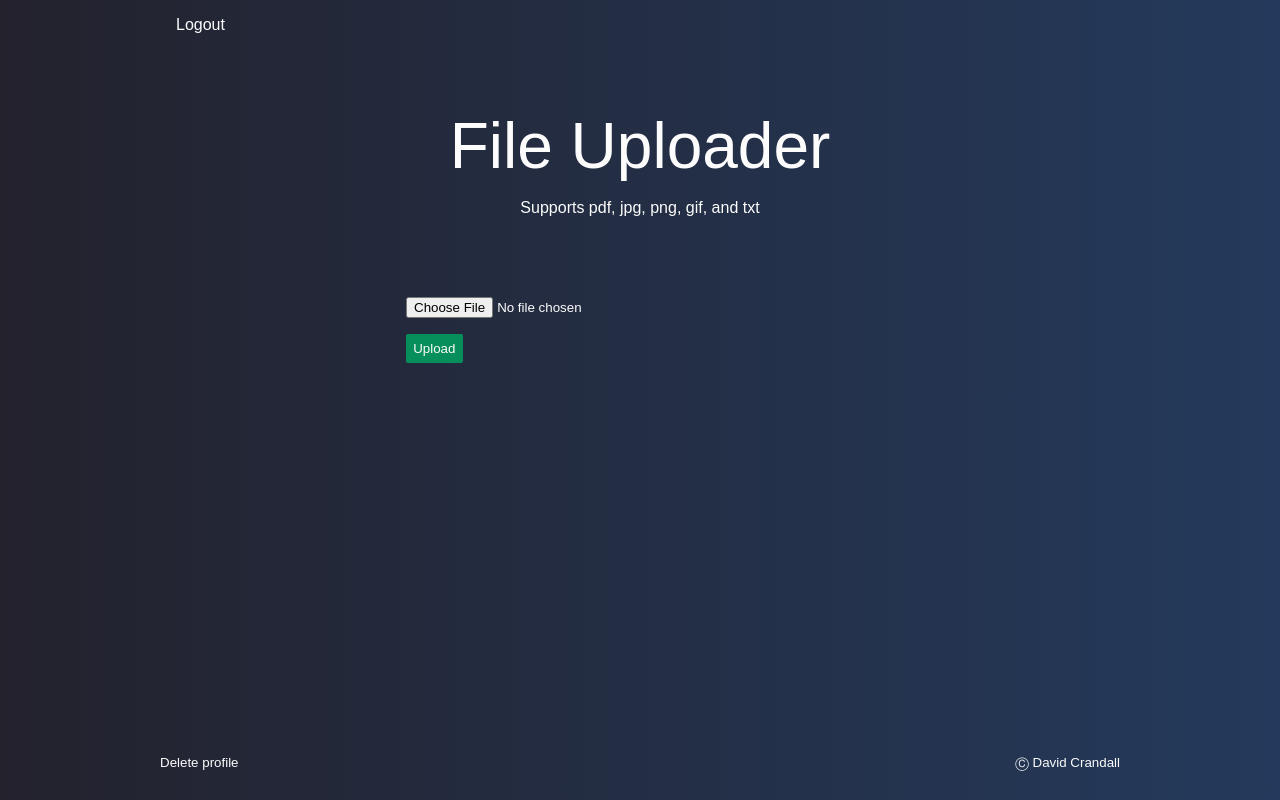
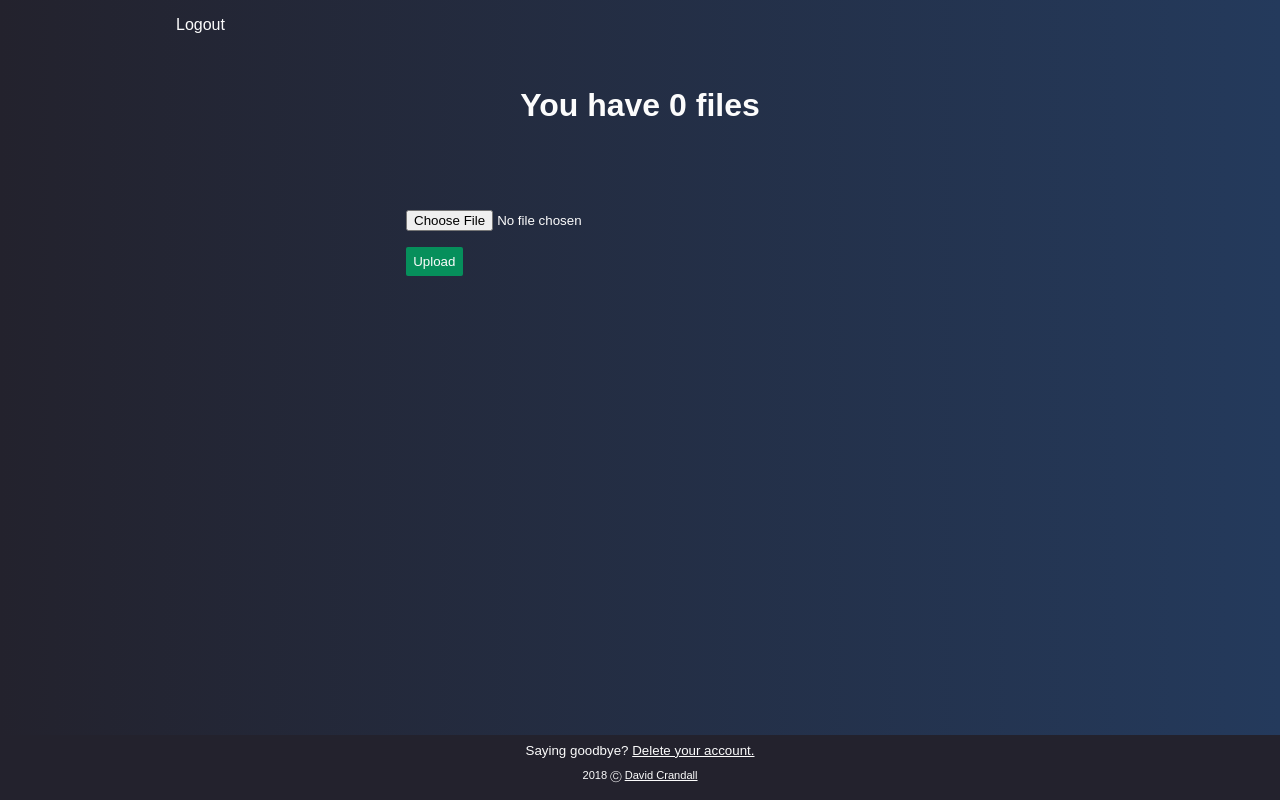
Before and after one commit to dacrands/flask-files, a Flask app: page / in a window 1280 px wide. Run offline with Flask 2, Linux system fonts and the light colour scheme; the visitor is signed in with stand-in values (Sample User, id 1); data comes from the database, SQL or seed files in the repository; data that the repository does not hold is empty; some web fonts are replaced.

Commit message:
Footer stylings

```diff
--- a/app/routes.py
+++ b/app/routes.py
@@ -35,8 +35,6 @@ def index():
             filename = secure_filename(file.filename)
             # see if user has file of same name
             # if so, prompt them to rename the file
-            print(filename)
-            print([file.name for file in files])
             for f in files:
                 if f.name == filename:
                     flash('You already have a file with that name! Please rename your file and upload.')
@@ -86,7 +84,6 @@ def delete_file(filename):
 def login():
     if current_user.is_authenticated:
         return redirect(url_for('index'))
-
     form = LoginForm()
     if form.validate_on_submit():
         user = User.query.filter_by(email=form.email.data).first()
--- a/app/static/styles/main.css
+++ b/app/static/styles/main.css
@@ -29,27 +29,20 @@ a {
   color: var(--light);
 }
 
-footer {
+.footer {
   position: absolute;
   bottom: 0;
   left: 0;
   right: 0;
-  padding: 1em;
+  background: var(--primary-dark);
+  padding: 0.45rem 1rem;
+  margin-top: 2rem;
+  text-align: center;
   /* font-size: 0.75rem; */
 }
 
-footer .container {
-  display: flex;
-  justify-content: space-between;
-  align-items: center;
-}
-
-footer a {
-  text-decoration: none;
-}
-
-footer a:hover {
-  text-decoration: underline;
+.footer a:hover {
+  color: var(--comp-light)
 }
 
 
@@ -180,7 +173,7 @@ footer a:hover {
 .links {
   /* outline: 4px solid blue; */
   /* border: 2px solid var(--primary-dark); */
-  box-shadow: 0 0 1rem rgba(0,0,0,0.5);
+  box-shadow: 0 0 1rem rgba(0,0,0,0.3);
 }
 
 .links a {
--- a/app/templates/base.html
+++ b/app/templates/base.html
@@ -27,32 +27,40 @@
 
 
   <header class="header">
-    <h1 class="header__title">File Uploader</h1>
-    <p class="header__sub">Supports pdf, jpg, png, gif, and txt</p>
+    {% if user %}
+      <h1>You have <span id="numFiles">{{files.count()}}</span> files</h1>
+    {% else %}
+      <h1 class="header__title">File Uploader</h1>
+      <p class="header__sub">Supports pdf, jpg, png, gif, and txt</p>
+    {% endif %}
   </header>
 
   {% block content %}{% endblock %}
 
-  <footer>
+  <footer class="footer">
     <small>
       <div class="container">
         {% if user %}
+        Saying goodbye?
         <a href="/delete_user">
-          Delete profile
+          Delete your account.
         </a>
         {% else %}
         {% endif %}
-      <p>
-          &#x24B8;
-          <a href="https://dcrands.com">David Crandall</a>
-      </p>
-    </div>
+          <small>
+              <p>
+                2018 &#x24B8;
+                <a title="David's website" href="https://dcrands.com">David Crandall</a>
+              </p>
+          </small>
+        </div>
     </small>
   </footer>
 
   <script>
     const flashClosers = document.querySelectorAll('.flash__close');
     const flashMsgs = document.querySelectorAll('.flash li');
+
       setTimeout(() => {
         if (flashMsgs.length > 1) {
           flashClosers.forEach((closer, index) => {
@@ -66,6 +74,7 @@
           });
         };
       }, 500)
+
   </script>
 </body>
 
```
